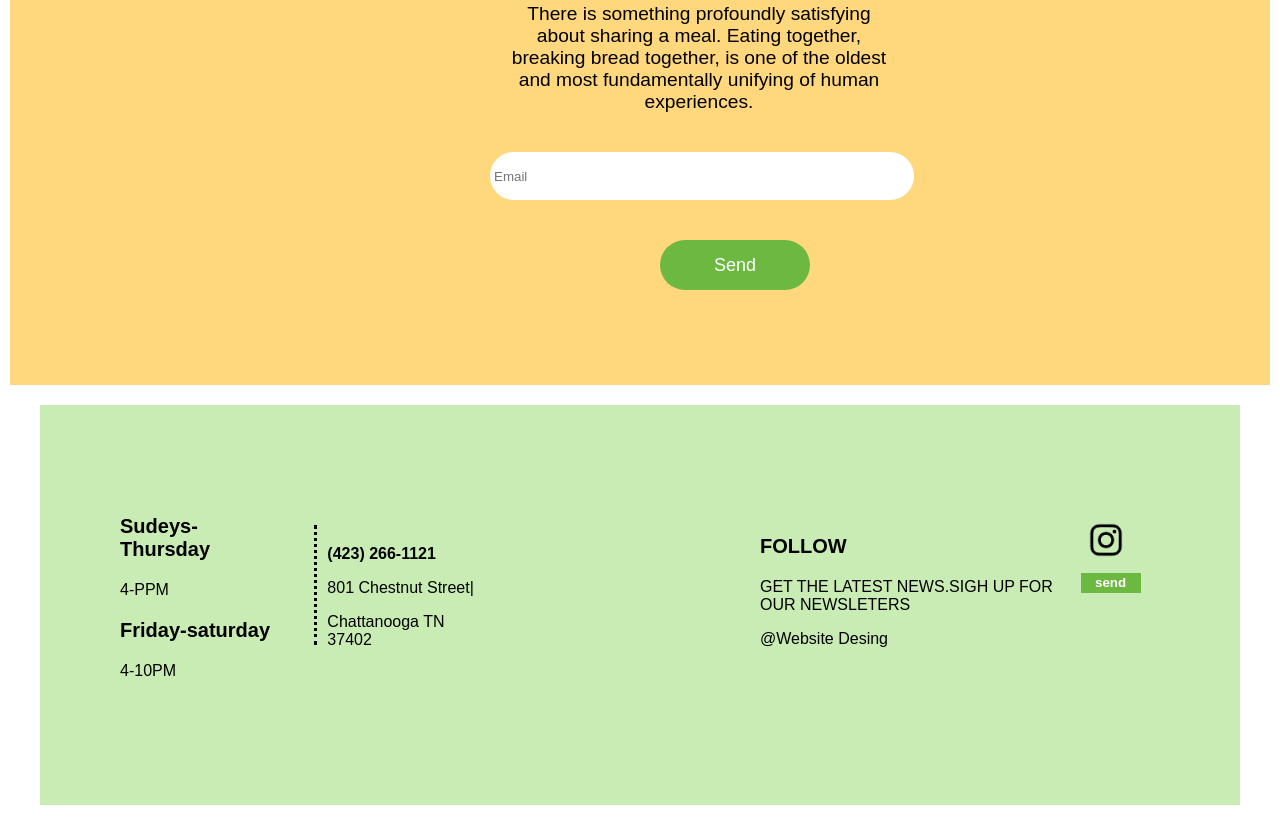
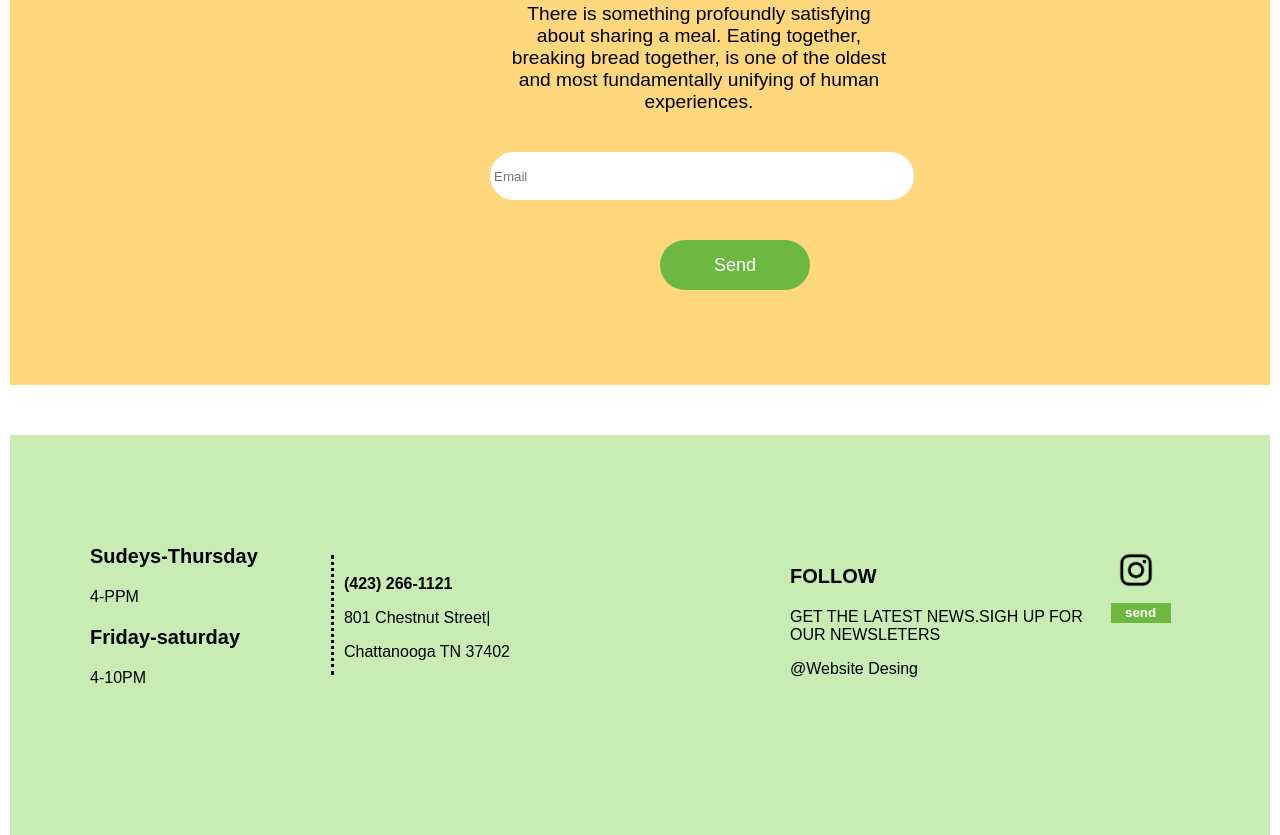
Before and after one commit to faisoabdirisak/Week2_Id_Project, a plain HTML site: page index.html in a window 1280 px wide. Shown: the part 3091-3926 px from the top of the page. Before the commit the page ends 3896 px from the top, so only its background shows below. Drawn offline with Linux system fonts and the light colour scheme.

Commit message:
it will add css styles

```diff
--- a/index.css
+++ b/index.css
@@ -433,13 +433,13 @@ div #combo-p3{
     flex-direction: row;
     justify-content: space-between;
     height: 400px;
-    margin: 20px 40px 0px 40px;
+    margin: 50px 10px 0px 10px;
 }
 #fo{
 
 display: flex;
 justify-content: space-between;
-width: 400px;
+width: 450px;
 height: 200px;
 margin-top: 90px;
 margin-left: 80px;
```
